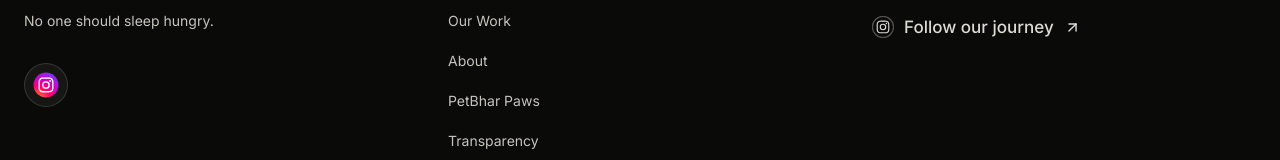
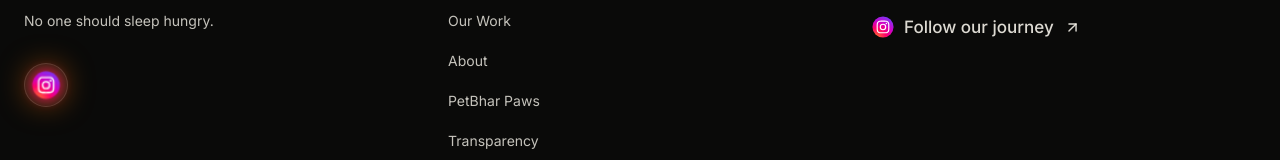
Before and after one commit to kingmhz/petbhar-initiative, a Next.js app: page /get-involved in a window 1280 px wide. In both pictures the pointer is over the icon 46 px from the left and 5228 px from the top of the page. Shown: the part 5144-5304 px from the top of the page. Built offline with nearby package versions, Linux system fonts and the light colour scheme; no server answers.

Commit message:
feat: make Instagram badge permanently colored and add radiant sunset glow on hover

```diff
--- a/src/app/globals.css
+++ b/src/app/globals.css
@@ -113,48 +113,37 @@ img {
   transition: opacity 0.3s ease;
 }
 
-/* Instagram Brand Logo Styles: Official Circular Design, Razor-Sharp & Ultra-Bright */
+/* Instagram Brand Logo Styles: Permanently Colored Circular Design & Radiant Glow on Hover */
 .ig-icon {
   display: inline-block;
   vertical-align: middle;
   shape-rendering: geometricPrecision;
   text-rendering: geometricPrecision;
+  transition: transform 0.25s cubic-bezier(0.4, 0, 0.2, 1), filter 0.25s cubic-bezier(0.4, 0, 0.2, 1);
+  will-change: transform, filter;
 }
 
-/* Default / Adaptive Idle State */
+/* Default State: Permanently Colored Official Gradient Badge */
 .ig-icon .ig-circle-bg {
-  opacity: 0;
-  pointer-events: none;
+  opacity: 1 !important;
   transition: opacity 0.25s cubic-bezier(0.4, 0, 0.2, 1);
 }
 
 .ig-icon .ig-circle-border {
-  opacity: 0.35;
+  opacity: 0 !important;
   transition: opacity 0.25s cubic-bezier(0.4, 0, 0.2, 1);
 }
 
 .ig-icon .ig-glyph-path {
-  fill: currentColor;
+  fill: #FFFFFF !important;
   transition: fill 0.25s cubic-bezier(0.4, 0, 0.2, 1);
 }
 
-/* Hover State OR Always-Colored: Crisp Bloom to Official Circular Instagram Badge */
-.ig-btn:hover .ig-icon .ig-circle-bg,
-.ig-icon:hover .ig-circle-bg,
-.ig-icon.ig-always-colored .ig-circle-bg {
-  opacity: 1;
-}
-
-.ig-btn:hover .ig-icon .ig-circle-border,
-.ig-icon:hover .ig-circle-border,
-.ig-icon.ig-always-colored .ig-circle-border {
-  opacity: 0;
-}
-
-.ig-btn:hover .ig-icon .ig-glyph-path,
-.ig-icon:hover .ig-glyph-path,
-.ig-icon.ig-always-colored .ig-glyph-path {
-  fill: #FFFFFF !important;
+/* Hover State: Radiant Sunset Glow & Gentle Hover Scale */
+.ig-btn:hover .ig-icon,
+.ig-icon:hover {
+  filter: drop-shadow(0 0 6px rgba(255, 0, 105, 0.9)) drop-shadow(0 0 14px rgba(255, 122, 0, 0.75));
+  transform: scale(1.1);
 }
 
 /* Touch responsiveness: removes 300ms mobile tap delay */
--- a/src/components/ui/SocialIcons.tsx
+++ b/src/components/ui/SocialIcons.tsx
@@ -3,7 +3,7 @@ import React from 'react';
 export function InstagramIcon({
   size = 20,
   className = '',
-  variant = 'adaptive'
+  variant = 'colored'
 }: {
   size?: number;
   className?: string;
```
